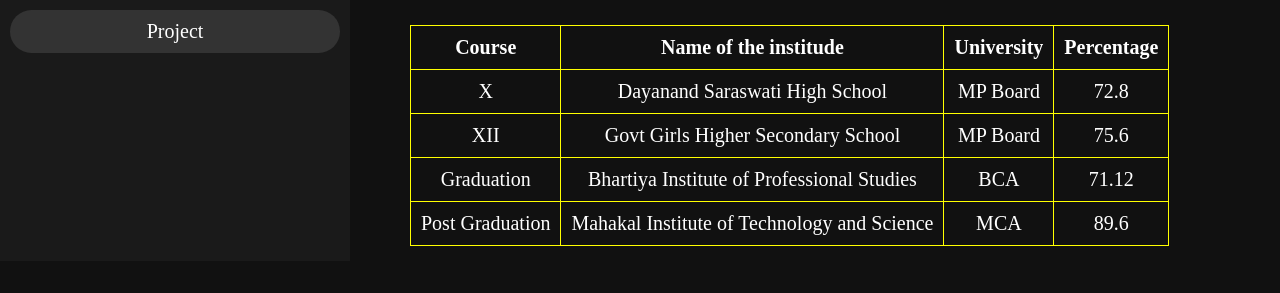
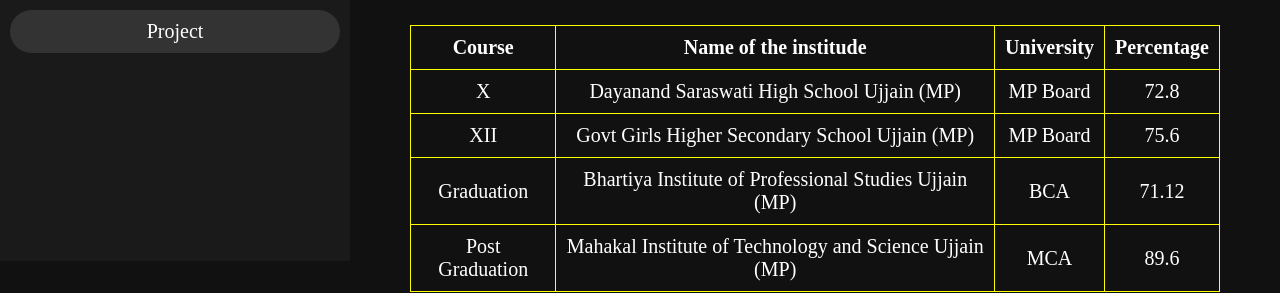
Before and after one commit to kritidisawal/kriti.github.io, a plain HTML site: page index.html in a window 1280 px wide. Shown: the part 539-832 px from the top of the page. Drawn offline with Linux system fonts and the light colour scheme.

Commit message:
Update index.html

```diff
--- a/index.html
+++ b/index.html
@@ -47,25 +47,25 @@
         </tr>
         <tr>
             <td>X</td>
-            <td>Dayanand Saraswati High School</td>
+            <td>Dayanand Saraswati High School Ujjain (MP)</td>
             <td>MP Board</td>
             <td>72.8</td>
         </tr>
 <tr>
             <td>XII</td>
-            <td>Govt Girls Higher Secondary School</td>
+            <td>Govt Girls Higher Secondary School Ujjain (MP)</td>
             <td>MP Board</td>
             <td>75.6</td>
         </tr>
         <tr>
             <td>Graduation</td>
-            <td>Bhartiya Institute of Professional Studies</td>
+            <td>Bhartiya Institute of Professional Studies Ujjain (MP)</td>
             <td>BCA</td>
             <td>71.12</td>
         </tr>
         <tr>
             <td>Post Graduation</td>
-            <td>Mahakal Institute of Technology and Science</td>
+            <td>Mahakal Institute of Technology and Science Ujjain (MP)</td>
             <td>MCA</td>
             <td>89.6</td>
         </tr>
```
